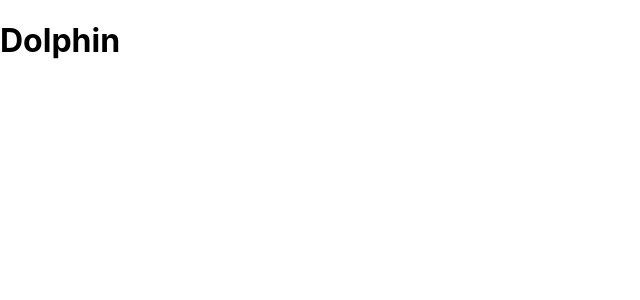
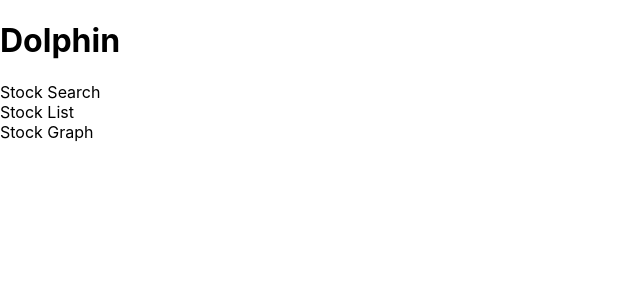
Before and after one commit to bcisneros/dolphin, a React (Create React App) app: page / in a window 1280 px wide. Shown: the top 300 px of the page, without its empty margins (0-640 px from the left). Built offline with nearby package versions, Linux system fonts and the light colour scheme.

Commit message:
Create main components

```diff
--- a/src/App.js
+++ b/src/App.js
@@ -1,9 +1,16 @@
-import React from "react";
+import React from 'react';
+
+import StockSearch from './components/StockSearch';
+import StockList from './components/StockList';
+import StockGraph from './components/StockGraph';
 
 function App() {
   return (
     <div className="App">
       <h1>Dolphin</h1>
+      <StockSearch />
+      <StockList />
+      <StockGraph />
     </div>
   );
 }
--- /dev/null
+++ b/src/components/StockGraph.js
@@ -0,0 +1,7 @@
+import React from 'react';
+
+const StockGraph = () => {
+  return <div>Stock Graph</div>;
+};
+
+export default StockGraph;
--- /dev/null
+++ b/src/components/StockList.js
@@ -0,0 +1,7 @@
+import React from 'react';
+
+const StockList = () => {
+  return <div>Stock List</div>;
+};
+
+export default StockList;
--- /dev/null
+++ b/src/components/StockSearch.js
@@ -0,0 +1,7 @@
+import React from 'react';
+
+const StockSearch = () => {
+  return <div>Stock Search</div>;
+};
+
+export default StockSearch;
```
